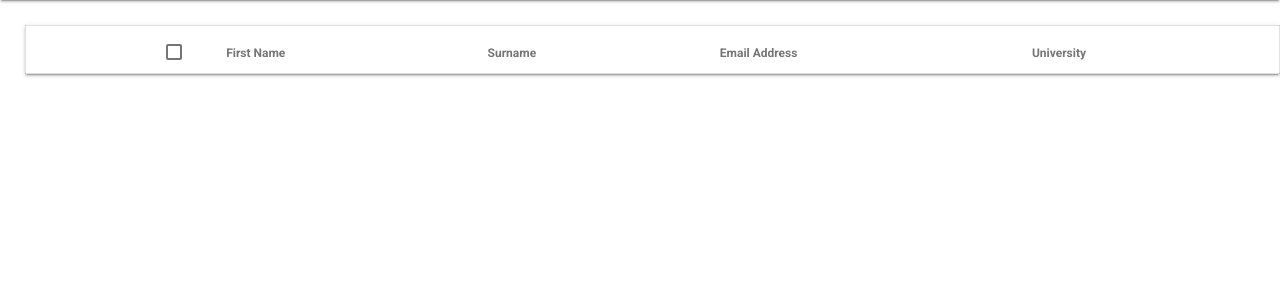
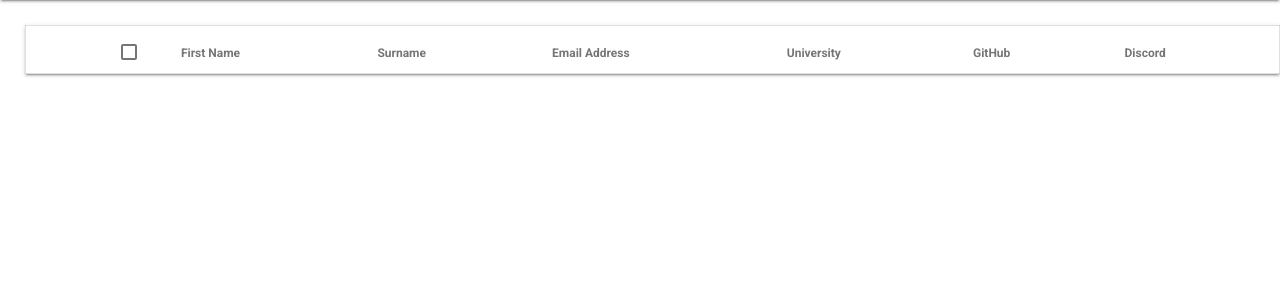
Before and after one commit to BullHacks/hackpanel, a PHP site: page /attendees.php in a window 1280 px wide. Shown: the part 64-364 px from the top of the page. Run offline with PHP 8.4, Linux system fonts and the light colour scheme; the visitor is signed in with stand-in values (Sample User, id 1); tables that the repository leaves empty or names only in its code hold one stand-in row (values such as "Sample post"); lists and menus that the app fills with data are empty.

Commit message:
I think I fixed Attendees

```diff
--- a/attendees.php
+++ b/attendees.php
@@ -2,6 +2,10 @@
 //include both the dbconnect and sescheck files
 require('./conf/dbconnect.php');
 require('./conf/sescheck.php');
+
+$qry = 'SELECT * FROM users';
+$sql = mysqli_query($conn, $qry) or die("Error connecting to database.");
+$row = mysqli_fetch_assoc($sql);
 ?>
 
 <html>
@@ -54,10 +58,23 @@
       				<th class="mdl-data-table__cell--non-numeric">Surname</th>
       				<th class="mdl-data-table__cell--non-numeric">Email Address</th>
 					<th class="mdl-data-table__cell--non-numeric">University</th>
+                    <th class="mdl-data-table__cell--non-numeric">GitHub</th>
+                    <th class="mdl-data-table__cell--non-numeric">Discord</th>
     			</tr>
   			</thead>
   			<tbody>
     			<!-- For each user record, create row and import data -->
+                <?php
+                    while($row = mysqli_fetch_assoc($row)) {?>
+                        <tr>
+                            <td class="mdl-data-table__cell--non-numeric"><?php echo($row['first_name']); ?></td>
+                            <td class="mdl-data-table__cell--non-numeric"><?php echo($row['surname']); ?></td>
+                            <td class="mdl-data-table__cell--non-numeric"><?php echo($row['email']); ?></td>
+                            <td class="mdl-data-table__cell--non-numeric"><?php echo($row['university']); ?></td>
+                            <td class="mdl-data-table__cell--non-numeric"><?php echo($row['github']); ?></td>
+                            <td class="mdl-data-table__cell--non-numeric"><?php echo($row['discord']); ?></td>
+                        </tr>
+                <?php } ?>
   			</tbody>
 		</table>
     	</div>
```
